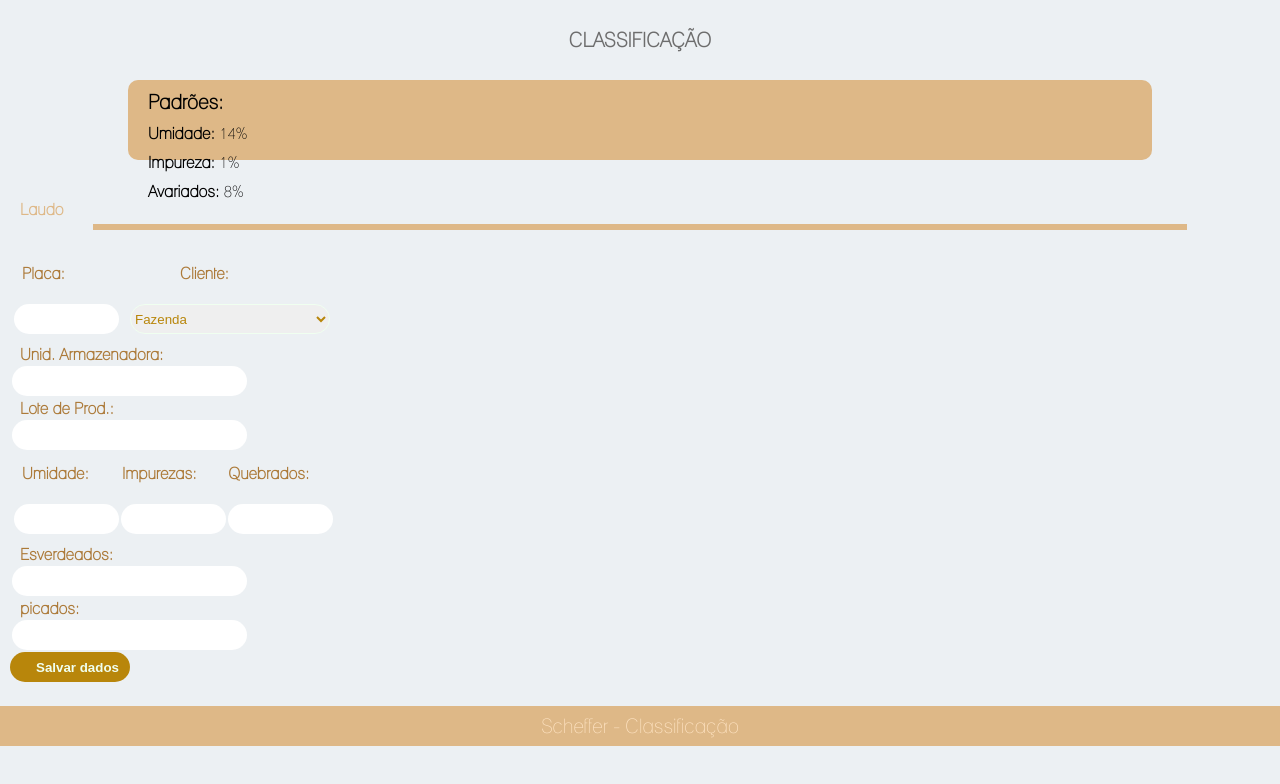
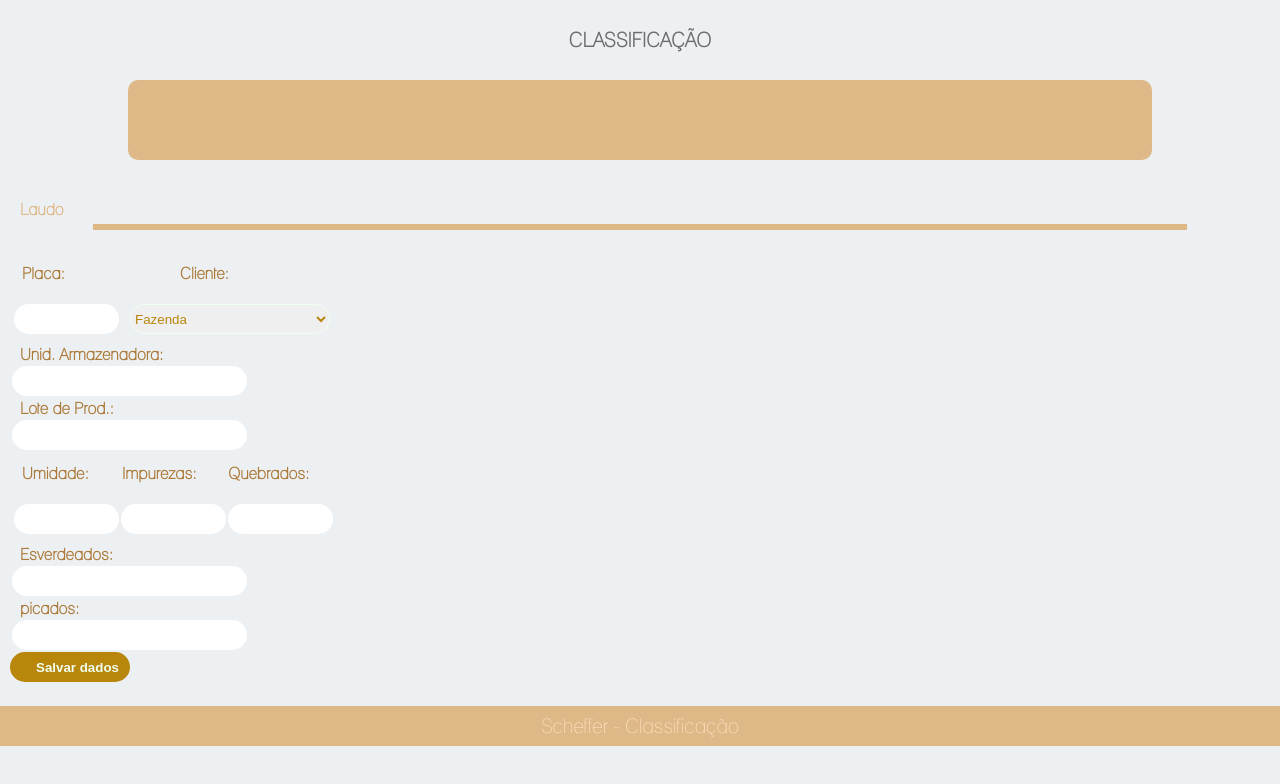
Before and after one commit to anderson-armazem/appscheffer, a plain HTML site: page index.html in a window 1280 px wide. Drawn offline with Linux system fonts and the light colour scheme.

Commit message:
Update index.html

```diff
--- a/index.html
+++ b/index.html
@@ -13,10 +13,7 @@
             <h1 class="cabeçalho">CLASSIFICAÇÃO</h1>
         </header>
         <div class="span">
-            <h2>Padrões:</h2>
-            <p><strong>Umidade:</strong> 14%</p>
-            <p><strong>Impureza:</strong> 1%</p>
-            <p><strong>Avariados:</strong> 8%</p>
+
         </div>
         <div class="classificação">
             <form method="post" action="https://api.sheetmonkey.io/form/swLfDXKDGNLmbDLx7mfEjh">
```
